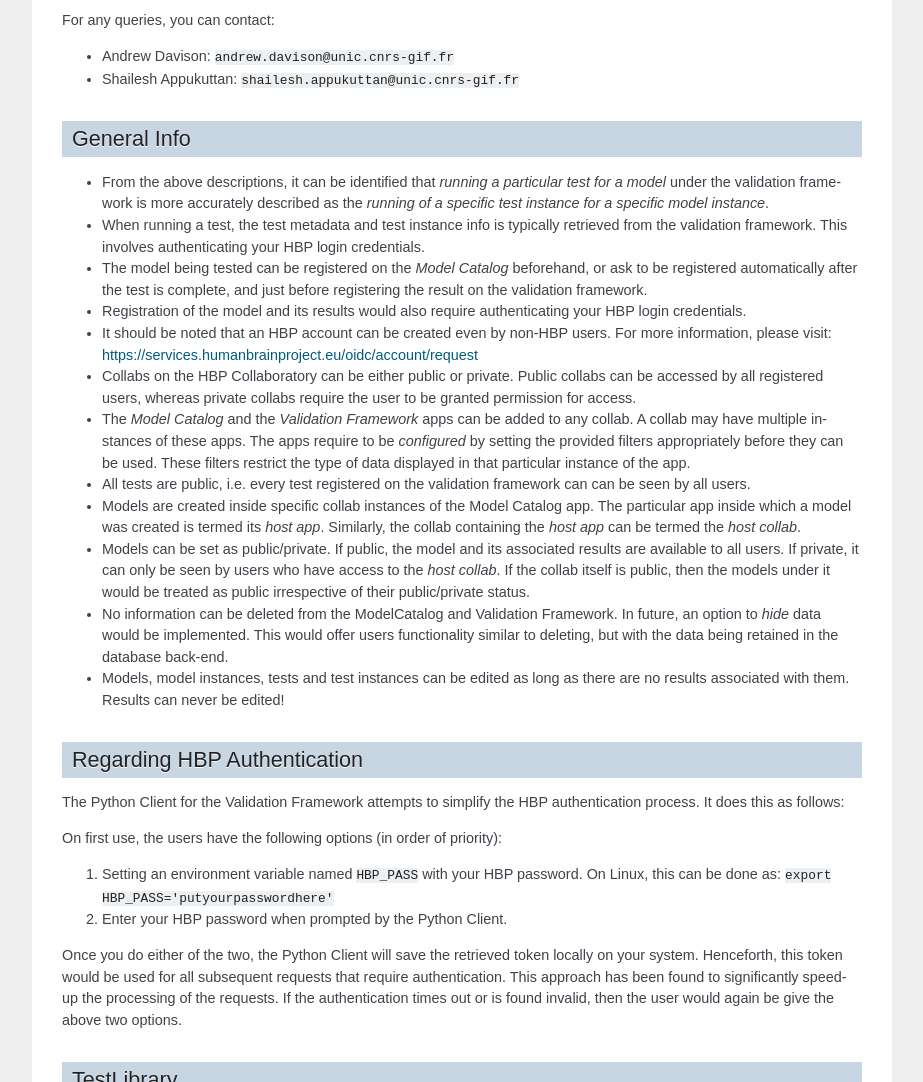
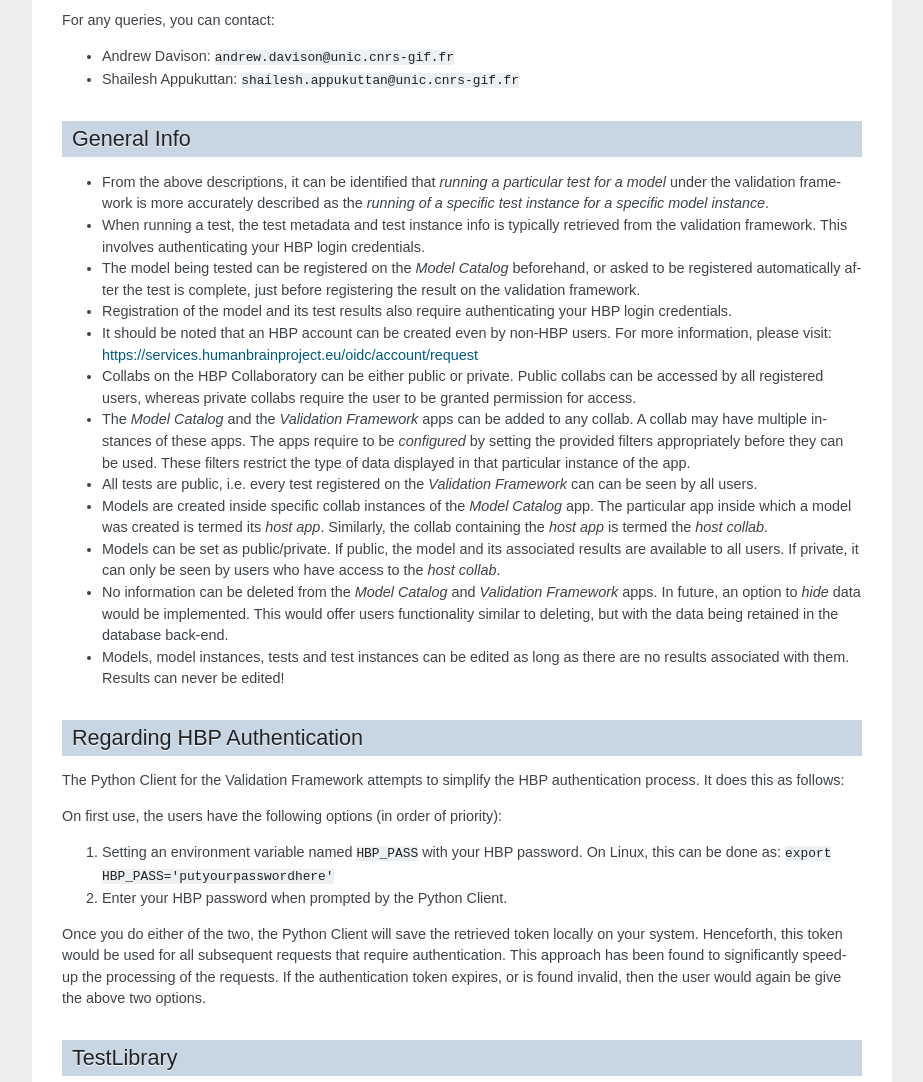
Before and after one commit to apdavison/hbp-validation-client, a Sphinx documentation site: the page built from docs/index.rst, in a window 1280 px wide and 1400 px high, scrolled down 872 px, cut to the strip 0-1082 px from the top of the window. Shown: the whole strip, without its empty margins (198-1121 px from the left). Built offline with Sphinx 7.4.7, drawn with Linux system fonts in a browser that asks for light colours.

Commit message:
Expands Documentation - Update

```diff
--- a/docs/index.rst
+++ b/docs/index.rst
@@ -72,10 +72,10 @@
   login credentials.
 
 * The model being tested can be registered on the *Model Catalog* beforehand,
-  or ask to be registered automatically after the test is complete, and just
+  or asked to be registered automatically after the test is complete, just
   before registering the result on the validation framework.
 
-* Registration of the model and its results would also require authenticating
+* Registration of the model and its test results also require authenticating
   your HBP login credentials.
 
 * It should be noted that an HBP account can be created even by non-HBP users.
@@ -91,21 +91,20 @@
   can be used. These filters restrict the type of data displayed in that particular
   instance of the app.
 
-* All tests are public, i.e. every test registered on the validation framework
+* All tests are public, i.e. every test registered on the *Validation Framework*
   can can be seen by all users.
 
-* Models are created inside specific collab instances of the Model Catalog app.
+* Models are created inside specific collab instances of the *Model Catalog* app.
   The particular app inside which a model was created is termed its *host app*.
-  Similarly, the collab containing the *host app* can be termed the *host collab*.
+  Similarly, the collab containing the *host app* is termed the *host collab*.
 
 * Models can be set as public/private. If public, the model and its associated
   results are available to all users. If private, it can only be seen by users who
-  have access to the *host collab*. If the collab itself is public, then the models
-  under it would be treated as public irrespective of their public/private status.
+  have access to the *host collab*.
 
-* No information can be deleted from the ModelCatalog and Validation Framework.
-  In future, an option to *hide* data would be implemented. This would offer users
-  functionality similar to deleting, but with the data being retained in the
+* No information can be deleted from the *Model Catalog* and *Validation Framework*
+  apps. In future, an option to *hide* data would be implemented. This would offer
+  users functionality similar to deleting, but with the data being retained in the
   database back-end.
 
 * Models, model instances, tests and test instances can be edited as long as
@@ -127,7 +126,7 @@
 Once you do either of the two, the Python Client will save the retrieved token
 locally on your system. Henceforth, this token would be used for all subsequent
 requests that require authentication. This approach has been found to significantly
-speed-up the processing of the requests. If the authentication times out or is
+speed-up the processing of the requests. If the authentication token expires, or is
 found invalid, then the user would again be give the above two options.
 
 TestLibrary
```
